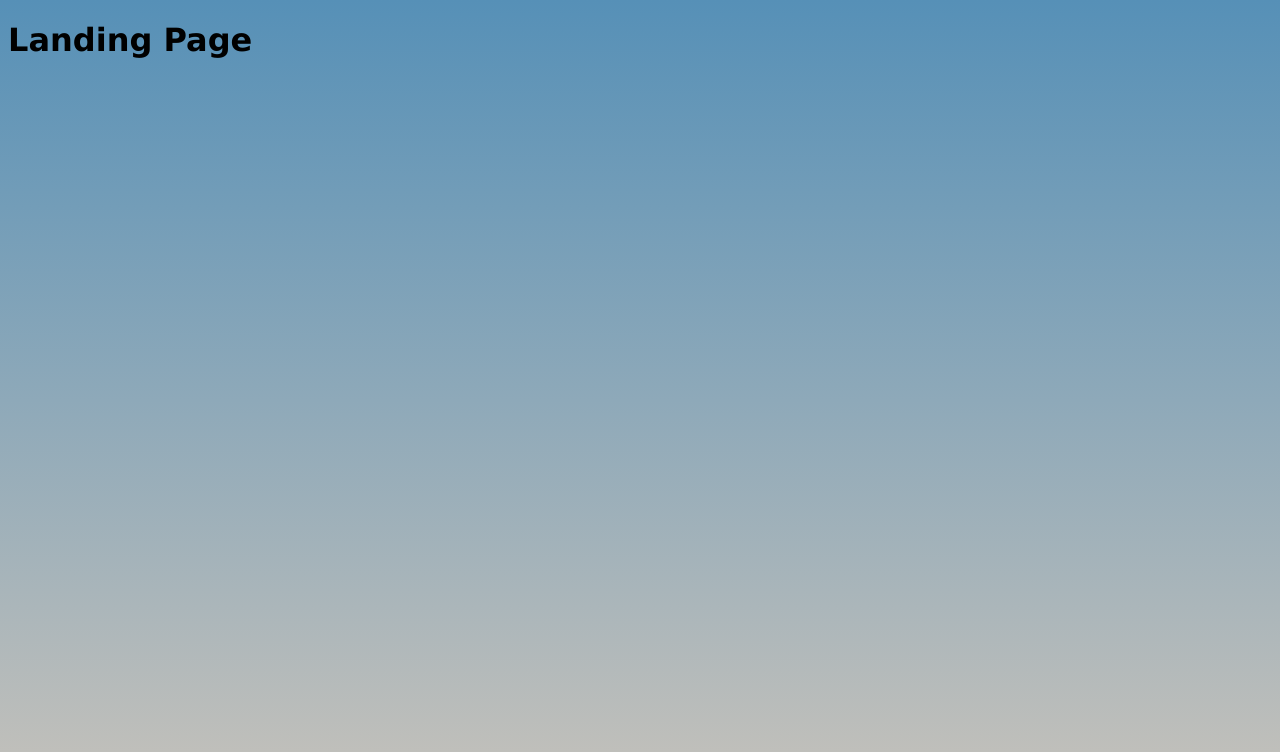
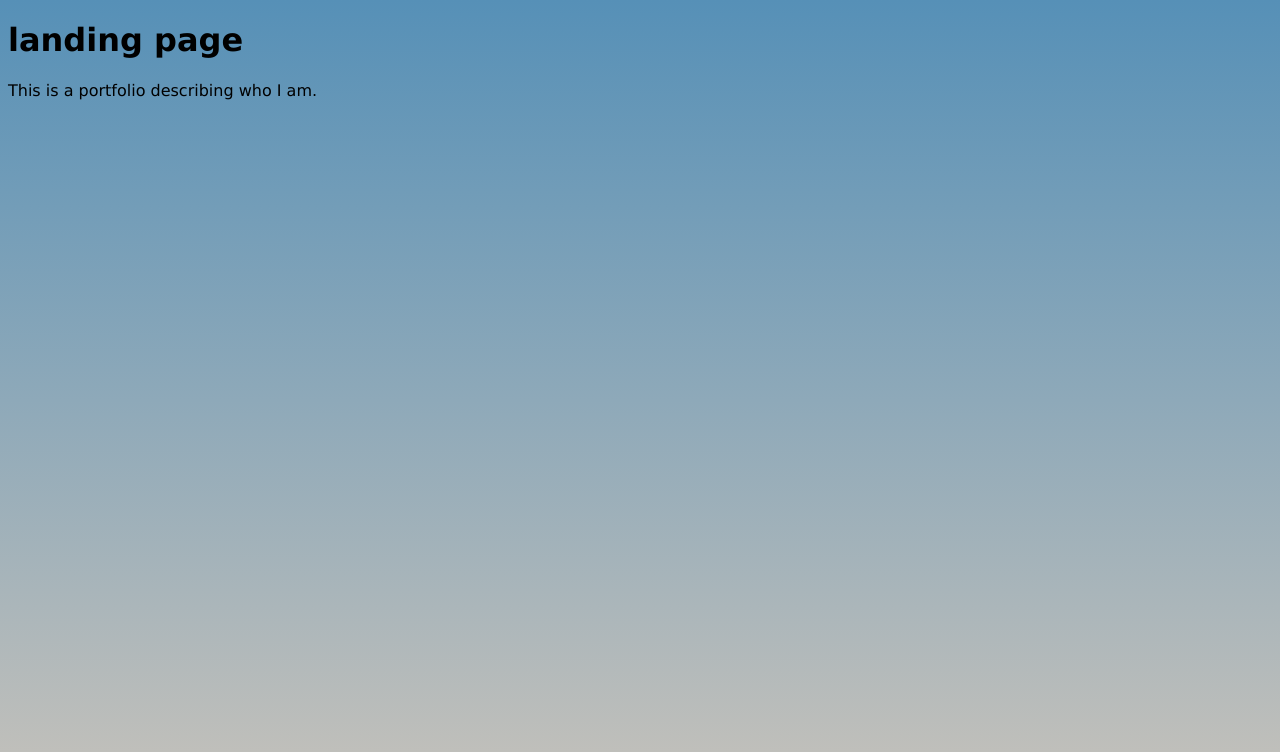
Before and after one commit to Ycandido0119/Landing-Page, a plain HTML site: page index.html in a window 1280 px wide. Drawn offline with Linux system fonts and the light colour scheme.

Commit message:
push changes

```diff
--- a/index.html
+++ b/index.html
@@ -7,5 +7,14 @@
   </head>
 
   <body>
-    <h1>Landing Page</h1>
+
+    <header class="hero">
+      <div class="container">
+        <h1 class="main-text">landing page</h1>
+        <p>This is a portfolio describing who I am.</p>
+      </div>
+    </header>
+
   </body>
+
+</html>
```
